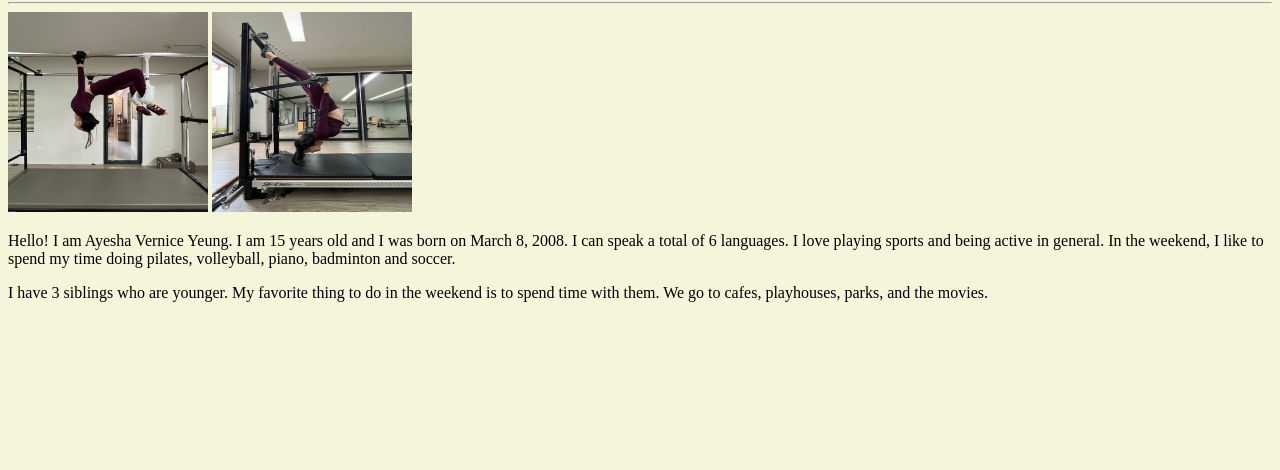
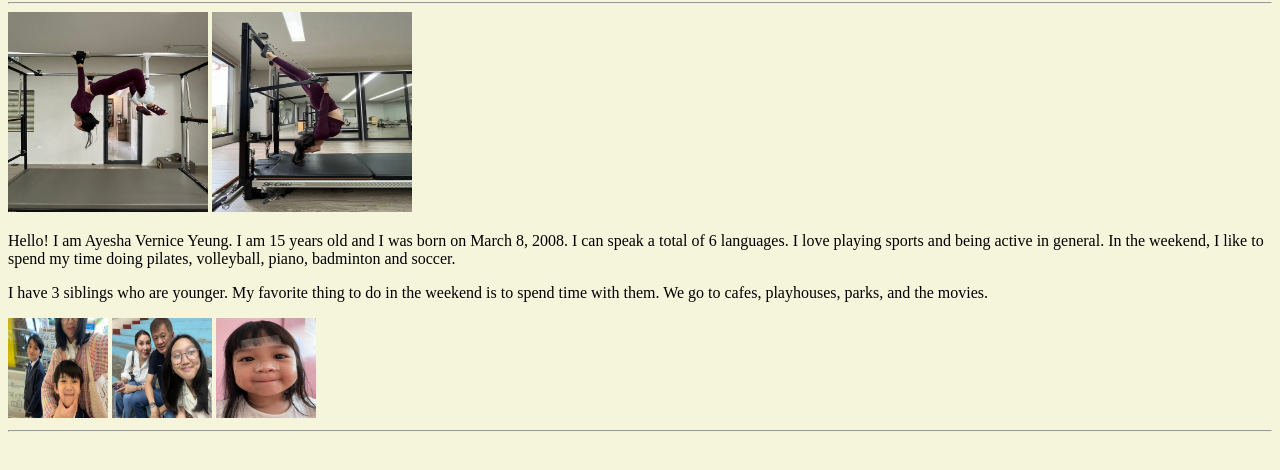
Before and after one commit to yeshayeshayesha/ayeshayeung_q1fa1, a plain HTML site: page page.html in a window 1280 px wide. Shown: the part 78-548 px from the top of the page. Drawn offline with Linux system fonts and the light colour scheme.

Commit message:
Add files via upload

```diff
--- a/page.html
+++ b/page.html
@@ -9,4 +9,9 @@
     <p>Hello! I am Ayesha Vernice Yeung. I am 15 years old and I was born on March 8, 2008. I can speak a total of 6 languages. I love playing sports and being active in general. In the weekend, I like to spend my time doing pilates, volleyball, piano, badminton and soccer.</p>
     <p>I have 3 siblings who are younger. My favorite thing to do in the weekend is to spend time with them. We go to cafes, playhouses, parks, and the movies.</p>
 
+    <img src="images/boy.jpg" width="100" height="100">
+    <img src="images/fam.jpg" height="100" width="100">
+    <img src="images/tash.jpg" height="100" width="100">
+
+    <hr>
 </html>
```
Also changed, not shown: index.html (+1 -1 lines), images/boy.jpg (added), images/fam.jpg (added), images/tash.jpg (added).
